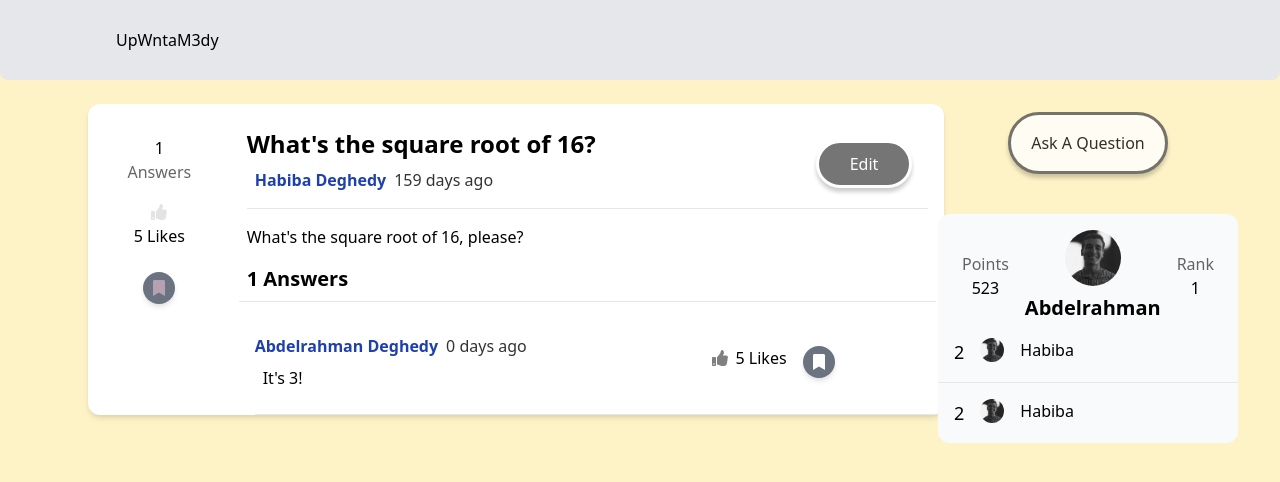
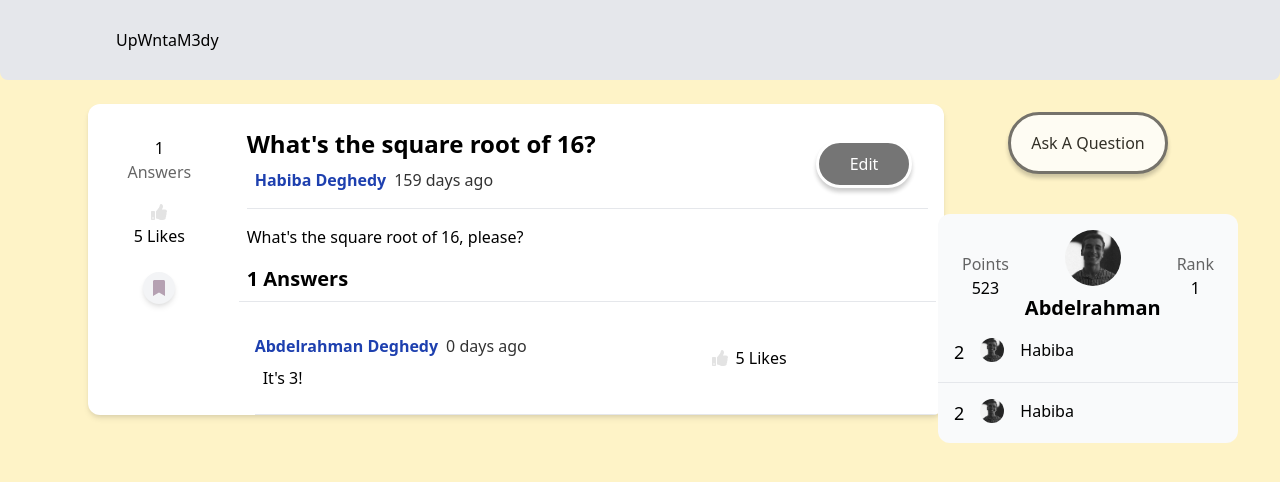
Before and after one commit to AbdelrahmanDeghedy/UpWntaM3dy, a Vue app in the folder upwntam3dy/: page /questions/2 in a window 1280 px wide. Shown: the top 482 px of the page. Built offline with nearby package versions, Linux system fonts and the light colour scheme.

Commit message:
Update Answers likes

```diff
--- a/upwntam3dy/src/components/AnswerCard.vue
+++ b/upwntam3dy/src/components/AnswerCard.vue
@@ -9,18 +9,18 @@
     </div>
     <div class="py-6 flex items-center">
       <div class="flex">
-        <div class="cursor-pointer">
-          <font-awesome-icon icon="thumbs-up" :style="{ color: 'gray' }" />
+        <div class="cursor-pointer" @click="toggleLike">
+          <font-awesome-icon icon="thumbs-up" :style="{ color: currentLikeColor }" />
         </div>
         <div class="flex items-center justify-center ml-2">
           {{ answer.likes }} Likes
         </div>
       </div>
-      <div
+      <!-- <div
         class="ml-4 mt-2 bg-gray-500 w-8 h-8 flex  items-center justify-center rounded-full shadow-md cursor-pointer"
       >
         <font-awesome-icon icon="bookmark" :style="{ color: 'white' }" />
-      </div>
+      </div> -->
     </div>
   </div>
 </template>
@@ -44,7 +44,26 @@ export default {
   data() {
     return {
       answerTime: getDayDifference(this.answer.time),
+      currentLikeColor : "",
+      answerLocal: this.answer,
     };
   },
+  mounted(){
+    this.initializeValues();
+  },
+  methods: {
+    initializeValues(){
+      this.currentLikeColor = this.answer.liked ? this.$store.state.likePrimaryColor : this.$store.state.likeSecondaryColor;
+    },
+    toggleLike(){
+      // optimistic updates
+      this.currentLikeColor = this.answer.liked ? this.$store.state.likeSecondaryColor : this.$store.state.likePrimaryColor,
+
+      this.answerLocal.liked = !this.answerLocal.liked;
+      this.answerLocal.likes = this.answerLocal.liked ? this.answerLocal.likes + 1 : this.answerLocal.likes - 1;
+
+      this.$emit("syncAnswersLikeState", this.answerLocal);
+    },
+  }
 };
 </script>
--- a/upwntam3dy/src/components/QuestionDetail.vue
+++ b/upwntam3dy/src/components/QuestionDetail.vue
@@ -17,7 +17,7 @@
       <!-- Bookmark -->
       <div class="flex flex-col items-center my-2">
         <div
-          class="mt-2 bg-gray-500 w-8 h-8 flex items-center justify-center rounded-full shadow-md cursor-pointer"
+          class="mt-2 bg-gray-100 w-8 h-8 flex items-center justify-center rounded-full shadow-md cursor-pointer"
           @click="toggleBookmark"
         >
           <font-awesome-icon icon="bookmark" :style="{ color: currentBookmarkColor }" />
@@ -59,7 +59,7 @@
         <!-- Answers -->
         <div class="ml-4">
           <div v-for="answer in getAnswersOfQuestion($route.params.qId)" :key='answer'>
-            <answer-card :answer="answer" />
+            <answer-card :answer="answer" @syncAnswersLikeState="syncAnswersLikeState" />
             <hr class="mx-2" />
           </div>
         </div>
@@ -89,8 +89,8 @@ export default {
       owner : "",
       fullQuestionText : "",
       time: 0,
-      currentLikeColor : false,
-      currentBookmarkColor: false,
+      currentLikeColor : "",
+      currentBookmarkColor: "",
     };
   },
   async mounted(){
@@ -130,6 +130,15 @@ export default {
 
       this.initializeValues();
     },
+    syncAnswersLikeState(answer){
+      this.$store.state.answers.filter(ans => {
+        return ans.id === answer.id;
+      })[0].liked = answer.liked;
+
+      this.$store.state.answers.filter(ans => {
+        return ans.id === answer.id;
+      })[0].likes = answer.likes;
+    },
   }
 };
 </script>
```
